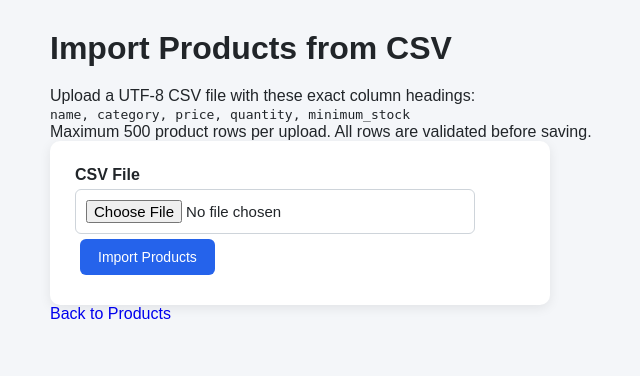
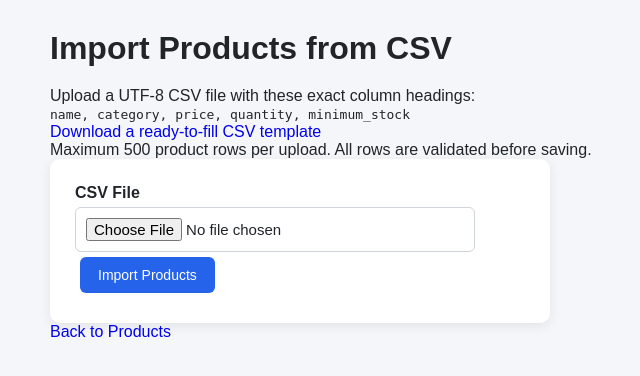
Before and after one commit to kanav4611-boop/inventory-management-system, a Flask app: page /import-products in a window 1280 px wide. Shown: the top 376 px of the page, without its empty margins (20-660 px from the left). Run offline with Flask 3, Linux system fonts and the light colour scheme; the visitor is signed in with stand-in values (Sample User, id 1).

Commit message:
Add downloadable CSV import template

```diff
--- a/app.py
+++ b/app.py
@@ -812,6 +812,24 @@ def export_low_stock():
     return response
 
 
+@app.route("/download-product-csv-template")
+@login_required
+def download_product_csv_template():
+    from io import StringIO
+    import csv
+
+    output = StringIO()
+    writer = csv.writer(output)
+    writer.writerow(["name", "category", "price", "quantity", "minimum_stock"])
+    writer.writerow(["Wireless Mouse", "Electronics", "799.00", "15", "5"])
+    response = make_response(output.getvalue())
+    response.headers["Content-Disposition"] = (
+        "attachment; filename=product_import_template.csv"
+    )
+    response.headers["Content-Type"] = "text/csv; charset=utf-8"
+    return response
+
+
 @app.route("/import-products", methods=["GET", "POST"])
 @login_required
 def import_products():
--- a/templates/import_products.html
+++ b/templates/import_products.html
@@ -5,6 +5,7 @@
 <h1>Import Products from CSV</h1>
 <p>Upload a UTF-8 CSV file with these exact column headings:</p>
 <code>name, category, price, quantity, minimum_stock</code>
+<p><a href="{{ url_for('download_product_csv_template') }}">Download a ready-to-fill CSV template</a></p>
 <p>Maximum 500 product rows per upload. All rows are validated before saving.</p>
 {% if error %}<div class="form-error">{{ error }}</div>{% endif %}
 <form method="POST" enctype="multipart/form-data">
```
